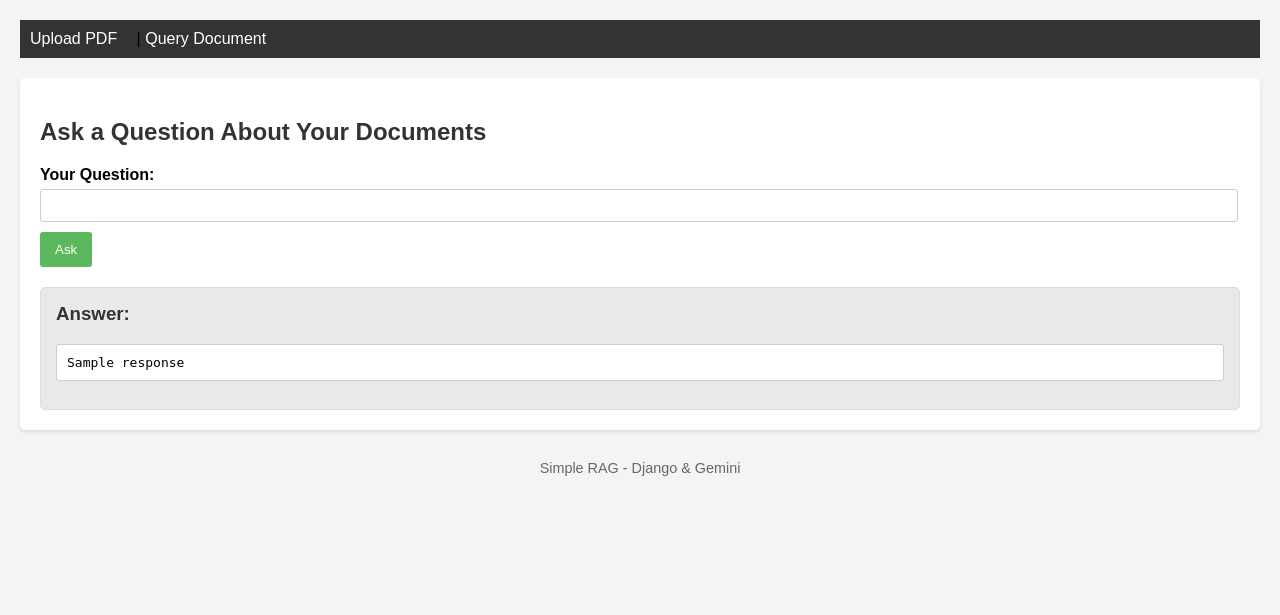
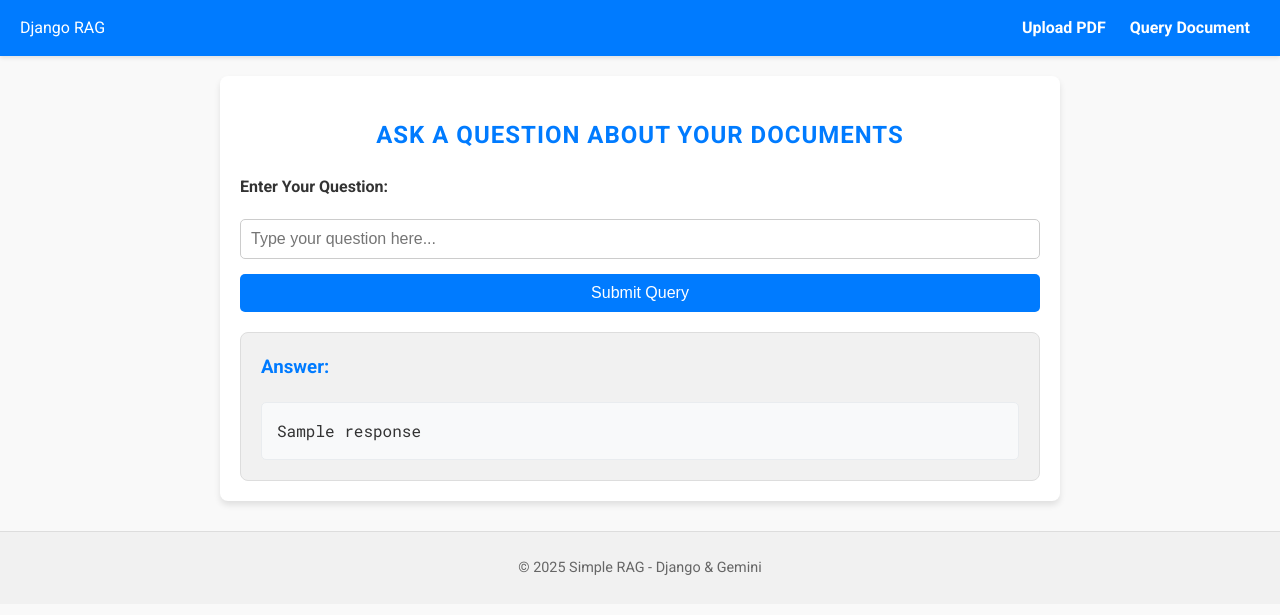
Before and after one commit to sakshikgupta001/PythonRAG_simple_django, a Django app: template core/templates/core/query.html in a window 1280 px wide. Shown: the top 615 px of the page. Run offline with Django 4.2, Linux system fonts and the light colour scheme; the template is opened without the code that fills it: most values are stand-ins (such as "Sample title", 1, 10 or a date in 2020).

Commit message:
Enhance UI and improve user experience with modernized styles and updated navigation structure

```diff
--- a/core/static/core/style.css
+++ b/core/static/core/style.css
@@ -1,106 +1,155 @@
+/* Modernized styles for a more intuitive UI */
 body {
-    font-family: sans-serif;
-    margin: 20px;
-    background-color: #f4f4f4;
+    font-family: 'Roboto', sans-serif;
+    margin: 0;
+    padding: 0;
+    background-color: #f9f9f9;
+    color: #333;
+    line-height: 1.6;
+    transition: background-color 0.3s ease;
 }
 
 nav {
-    background-color: #333;
-    padding: 10px;
-    margin-bottom: 20px;
+    background-color: #007bff;
+    color: white;
+    padding: 15px 20px;
+    display: flex;
+    justify-content: space-between;
+    align-items: center;
+    box-shadow: 0 2px 4px rgba(0, 0, 0, 0.1);
+    transition: background-color 0.3s ease;
 }
 
 nav a {
     color: white;
     text-decoration: none;
-    margin-right: 15px;
+    margin: 0 10px;
+    font-weight: bold;
+    transition: color 0.3s ease;
 }
 
 nav a:hover {
-    text-decoration: underline;
+    color: #ffdd57;
 }
 
 main {
-    background-color: white;
+    max-width: 800px;
+    margin: 20px auto;
+    background: white;
     padding: 20px;
-    border-radius: 5px;
-    box-shadow: 0 2px 4px rgba(0,0,0,0.1);
+    border-radius: 8px;
+    box-shadow: 0 4px 6px rgba(0, 0, 0, 0.1);
+    transition: box-shadow 0.3s ease;
+}
+
+main:hover {
+    box-shadow: 0 6px 10px rgba(0, 0, 0, 0.15);
 }
 
 h2 {
-    color: #333;
+    color: #007bff;
+    margin-bottom: 20px;
+    text-align: center;
+    text-transform: uppercase;
+    letter-spacing: 1px;
 }
 
 form {
-    margin-bottom: 20px;
+    display: flex;
+    flex-direction: column;
+    gap: 15px;
+    animation: fadeIn 0.5s ease;
 }
 
 label {
-    display: block;
+    font-weight: bold;
     margin-bottom: 5px;
-    font-weight: bold;
 }
 
 input[type="file"],
 input[type="text"] {
-    padding: 8px;
-    margin-bottom: 10px;
+    padding: 10px;
     border: 1px solid #ccc;
-    border-radius: 3px;
-    width: calc(100% - 20px); /* Adjust width as needed */
+    border-radius: 5px;
+    font-size: 1rem;
+    transition: border-color 0.3s ease;
+}
+
+input[type="file"]:focus,
+input[type="text"]:focus {
+    border-color: #007bff;
+    outline: none;
 }
 
 button {
     padding: 10px 15px;
-    background-color: #5cb85c;
+    background-color: #007bff;
     color: white;
     border: none;
-    border-radius: 3px;
+    border-radius: 5px;
+    font-size: 1rem;
     cursor: pointer;
+    transition: background-color 0.3s ease, transform 0.2s ease;
 }
 
 button:hover {
-    background-color: #4cae4c;
+    background-color: #0056b3;
+    transform: scale(1.05);
 }
 
 .message {
-    padding: 10px;
-    margin-bottom: 15px;
-    border-radius: 3px;
+    padding: 15px;
+    border-radius: 5px;
+    font-size: 1rem;
+    margin-bottom: 20px;
+    animation: fadeIn 0.5s ease;
 }
 
 .message.success {
-    background-color: #dff0d8;
-    color: #3c763d;
-    border: 1px solid #d6e9c6;
+    background-color: #d4edda;
+    color: #155724;
+    border: 1px solid #c3e6cb;
 }
 
 .message.error {
-    background-color: #f2dede;
-    color: #a94442;
-    border: 1px solid #ebccd1;
+    background-color: #f8d7da;
+    color: #721c24;
+    border: 1px solid #f5c6cb;
 }
 
 .response {
     margin-top: 20px;
-    background-color: #e9e9e9;
-    padding: 15px;
-    border-radius: 5px;
+    background-color: #f1f1f1;
+    padding: 20px;
+    border-radius: 8px;
     border: 1px solid #ddd;
+    animation: fadeIn 0.5s ease;
+    overflow-wrap: break-word; /* Ensures long text wraps */
+    word-wrap: break-word; /* For older browsers */
+    max-width: 100%; /* Ensures it doesn't overflow the container */
+    box-sizing: border-box; /* Includes padding and border in width calculation */
 }
 
 .response h3 {
     margin-top: 0;
-    color: #333;
+    color: #007bff;
 }
 
 .response pre {
-    white-space: pre-wrap; /* Allows text to wrap */
-    word-wrap: break-word; /* Breaks long words */
-    background-color: #fff;
-    padding: 10px;
-    border: 1px solid #ccc;
-    border-radius: 3px;
+    white-space: pre-wrap;       /* CSS3 */
+    white-space: -moz-pre-wrap;  /* Firefox */
+    white-space: -pre-wrap;      /* Opera <7 */
+    white-space: -o-pre-wrap;    /* Opera 7 */
+    word-wrap: break-word;       /* IE */
+    background-color: #f8f9fa;
+    padding: 15px;
+    border-radius: 5px;
+    border: 1px solid #e9ecef;
+    max-width: 100%;
+    overflow-x: auto;
+    margin: 0;
+    font-family: 'Roboto Mono', monospace;
+    color: #333;
 }
 
 footer {
@@ -108,4 +157,21 @@ footer {
     text-align: center;
     color: #666;
     font-size: 0.9em;
+    padding: 10px 0;
+    background-color: #f1f1f1;
+    border-top: 1px solid #ddd;
+    transition: background-color 0.3s ease;
 }
+
+footer:hover {
+    background-color: #e9ecef;
+}
+
+@keyframes fadeIn {
+    from {
+        opacity: 0;
+    }
+    to {
+        opacity: 1;
+    }
+}
--- a/core/templates/core/base.html
+++ b/core/templates/core/base.html
@@ -5,19 +5,23 @@
     <meta charset="UTF-8">
     <meta name="viewport" content="width=device-width, initial-scale=1.0">
     <title>{% block title %}Django RAG App{% endblock %}</title>
+    <link href="https://fonts.googleapis.com/css2?family=Roboto:wght@400;700&family=Roboto+Mono&display=swap" rel="stylesheet">
     <link rel="stylesheet" href="{% static 'core/style.css' %}">
 </head>
 <body>
     <nav>
-        <a href="{% url 'upload' %}">Upload PDF</a> |
-        <a href="{% url 'query' %}">Query Document</a>
+        <div class="logo">Django RAG</div>
+        <div class="nav-links">
+            <a href="{% url 'upload' %}">Upload PDF</a>
+            <a href="{% url 'query' %}">Query Document</a>
+        </div>
     </nav>
     <main>
         {% block content %}
         {% endblock %}
     </main>
     <footer>
-        <p>Simple RAG - Django & Gemini</p>
+        <p>&copy; 2025 Simple RAG - Django & Gemini</p>
     </footer>
 </body>
 </html>
--- a/core/templates/core/query.html
+++ b/core/templates/core/query.html
@@ -7,9 +7,9 @@
 
 <form method="post">
     {% csrf_token %}
-    <label for="query">Your Question:</label>
-    <input type="text" name="query" id="query" value="{{ query|default:'' }}" required>
-    <button type="submit">Ask</button>
+    <label for="query">Enter Your Question:</label>
+    <input type="text" name="query" id="query" value="{{ query|default:'' }}" placeholder="Type your question here..." required>
+    <button type="submit">Submit Query</button>
 </form>
 
 {% if response %}
@@ -19,8 +19,8 @@
 </div>
 {% elif query %}
 <div class="response">
-    <p>Processing your query...</p> {# Or display a loading indicator #}
+    <h3>Processing...</h3>
+    <p>We're working on your query, please wait.</p>
 </div>
 {% endif %}
-
 {% endblock %}
--- a/core/templates/core/upload.html
+++ b/core/templates/core/upload.html
@@ -3,7 +3,7 @@
 {% block title %}Upload PDF{% endblock %}
 
 {% block content %}
-<h2>Upload PDF Document</h2>
+<h2>Upload Your PDF Document</h2>
 
 {% if message %}
 <p class="message {% if is_error %}error{% else %}success{% endif %}">{{ message }}</p>
@@ -11,7 +11,7 @@
 
 <form method="post" enctype="multipart/form-data">
     {% csrf_token %}
-    <label for="pdf_file">Choose PDF file:</label>
+    <label for="pdf_file">Select a PDF file to upload:</label>
     <input type="file" name="pdf_file" id="pdf_file" accept=".pdf" required>
     <button type="submit">Upload and Process</button>
 </form>
```
